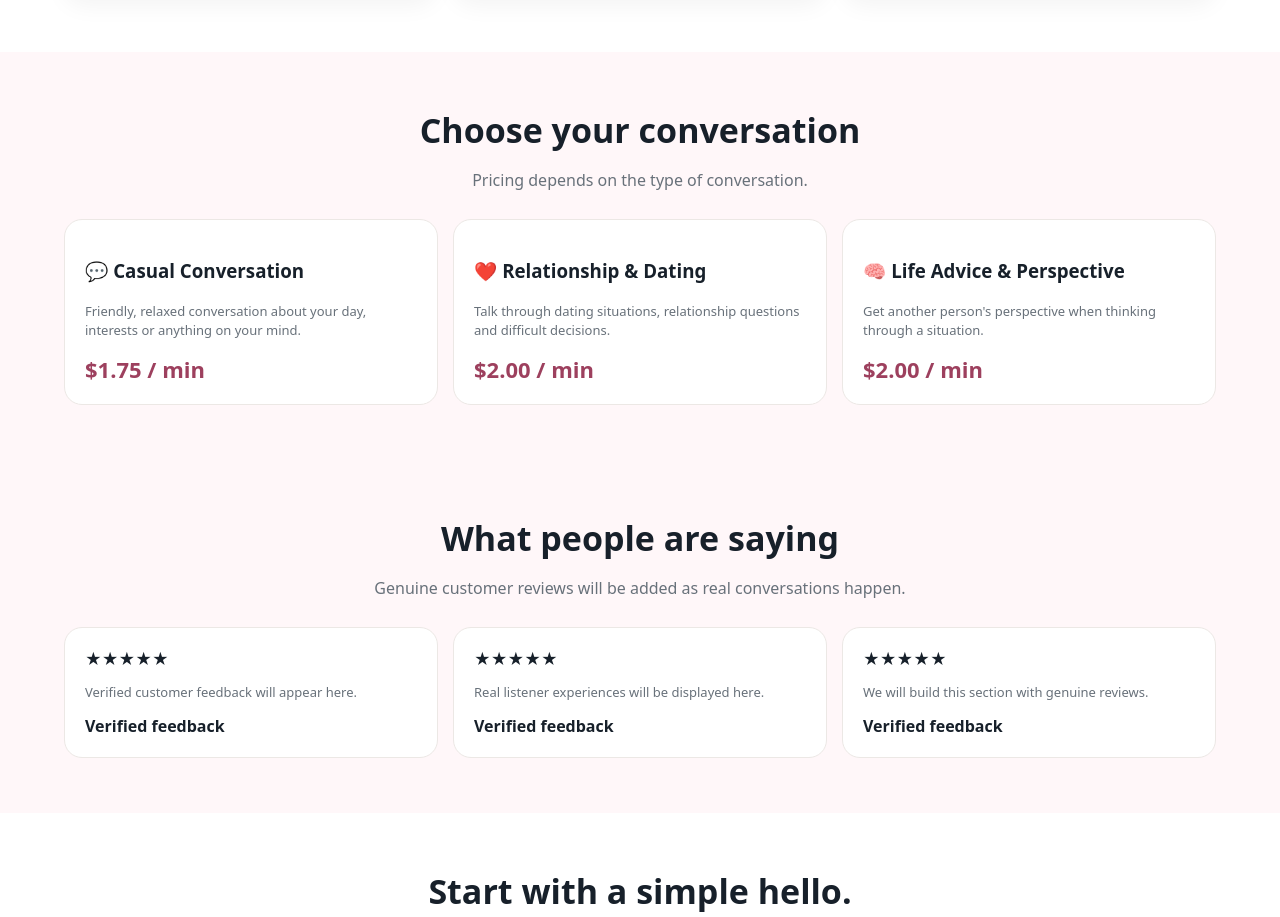
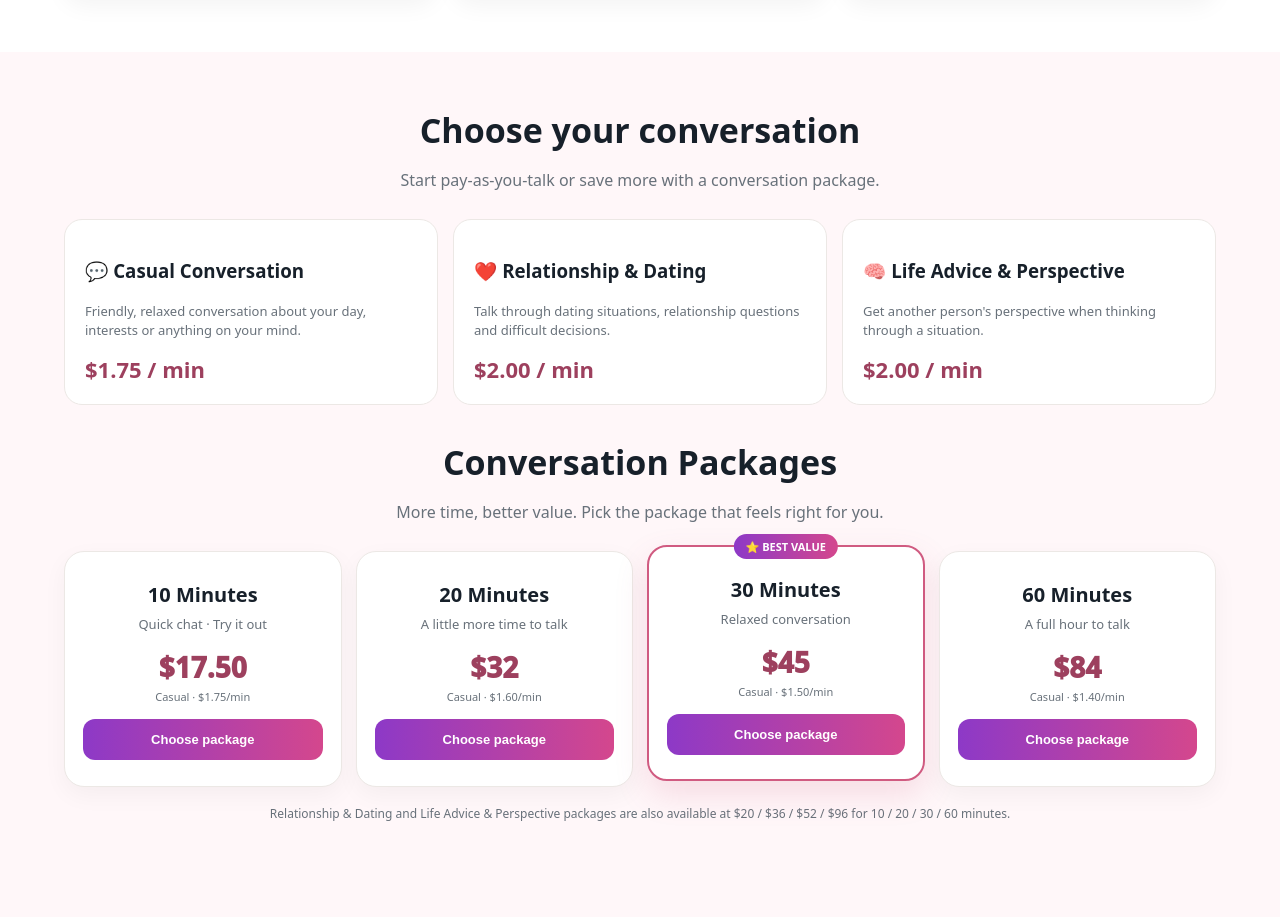
Before and after one commit to saurabh121121-cell/Talknme, a plain HTML site: page index.html in a window 1280 px wide. Shown: the part 1883-2800 px from the top of the page. Drawn offline with Linux system fonts and the light colour scheme.

Commit message:
Add attractive conversation packages to pricing section

```diff
--- a/index.html
+++ b/index.html
@@ -17,118 +17,37 @@ section{padding:55px 5%;max-width:1300px;margin:auto}h2{font-size:34px;margin:0
 .tags b{font-size:11px;background:#f4f2f0;color:#626a71;border-radius:20px;padding:6px 9px}.row{display:flex;justify-content:space-between;align-items:center}em{font-style:normal;color:#9d405e;font-size:12px}
 .card button{width:100%;margin-top:12px}.pricing,.reviews{background:var(--soft)}.grid{display:grid;grid-template-columns:repeat(3,1fr);gap:15px}
 .box{background:#fff;border:1px solid var(--line);border-radius:18px;padding:20px}.box p{color:var(--muted);font-size:13px;line-height:1.5}.price{font-size:22px;font-weight:900;color:#9d405e}.center{text-align:center}
+.packages{margin-top:34px}.package-grid{display:grid;grid-template-columns:repeat(4,1fr);gap:14px;align-items:stretch}.package{position:relative;background:#fff;border:1px solid var(--line);border-radius:20px;padding:24px 18px;text-align:center;box-shadow:0 8px 25px #0000000b}.package.featured{border:2px solid #d05b81;transform:translateY(-6px);box-shadow:0 14px 32px #c85b7a2b}.badge{position:absolute;top:-13px;left:50%;transform:translateX(-50%);background:linear-gradient(90deg,#8d39c7,#d4478d);color:#fff;border-radius:20px;padding:5px 12px;font-size:11px;font-weight:900;white-space:nowrap}.package h3{margin:5px 0 7px;font-size:20px}.package .mins{font-size:13px;color:var(--muted);margin-bottom:15px}.package .pkg-price{font-size:28px;font-weight:950;color:#9d405e}.package .per{font-size:11px;color:var(--muted);margin:3px 0 15px}.package button{width:100%;font-size:13px}.package-note{font-size:12px;color:var(--muted);text-align:center;margin:18px 0 0}.type-note{margin-top:25px;text-align:center;color:var(--muted);font-size:12px}
 .footer{padding:25px 5%;border-top:1px solid var(--line);display:flex;justify-content:space-between;color:#777;font-size:12px}
 .modal{display:none;position:fixed;inset:0;background:#0008;align-items:center;justify-content:center;z-index:10;padding:20px}
 .modalbox{background:#fff;padding:25px;border-radius:20px;max-width:400px;width:100%;box-shadow:0 20px 60px #0004}
 .modalbox input{width:100%;padding:14px;border:1px solid #ddd;border-radius:10px;margin:12px 0;font-size:16px}.status{display:none;margin-top:12px;color:#68717a;font-size:13px}
+@media(max-width:950px){.package-grid{grid-template-columns:repeat(2,1fr)}}
 @media(max-width:850px){.hero-in{grid-template-columns:1fr}.hero-img{height:330px}.profiles,.grid{grid-template-columns:1fr 1fr}}
-@media(max-width:560px){nav a{display:none}.profiles,.grid{grid-template-columns:1fr}.hero-img{height:300px}.trust{flex-direction:column;gap:7px}.actions{flex-wrap:wrap}}
+@media(max-width:560px){nav a{display:none}.profiles,.grid,.package-grid{grid-template-columns:1fr}.hero-img{height:300px}.trust{flex-direction:column;gap:7px}.actions{flex-wrap:wrap}.package.featured{transform:none}}
 </style></head><body>
-
 <nav><div class="logo">TalkN<span>Me</span></div><div><a href="#people">Listeners</a><a href="#pricing">Pricing</a><a href="#how">How it works</a><a href="#reviews">Reviews</a><button class="dark" onclick="openModal()">Sign in</button></div></nav>
-
-<header class="hero"><div class="hero-in"><div>
-<span class="pill">PRIVATE • HUMAN • PAY AS YOU TALK</span>
-<h1>Real Conversations.<br><span>Real Connections.</span></h1>
-<p>Talk to friendly listeners who care. Relationship advice, something on your mind, a difficult day, a different perspective — or simply a friendly conversation.</p>
-<div class="actions"><button onclick="document.getElementById('people').scrollIntoView()">Explore listeners →</button><button class="dark" onclick="document.getElementById('how').scrollIntoView()">How it works</button></div>
-<div class="trust"><span>✓ Safe & Secure</span><span>✓ Human listeners</span><span>✓ Available anytime</span></div>
-</div>
-<img class="hero-img" src="https://images.unsplash.com/photo-1524504388940-b1c1722653e1?auto=format&fit=crop&w=1000&q=85" alt="Person talking on the phone">
-</div></header>
-
+<header class="hero"><div class="hero-in"><div><span class="pill">PRIVATE • HUMAN • PAY AS YOU TALK</span><h1>Real Conversations.<br><span>Real Connections.</span></h1><p>Talk to friendly listeners who care. Relationship advice, something on your mind, a difficult day, a different perspective — or simply a friendly conversation.</p><div class="actions"><button onclick="document.getElementById('people').scrollIntoView()">Explore listeners →</button><button class="dark" onclick="document.getElementById('how').scrollIntoView()">How it works</button></div><div class="trust"><span>✓ Safe & Secure</span><span>✓ Human listeners</span><span>✓ Available anytime</span></div></div><img class="hero-img" src="https://images.unsplash.com/photo-1524504388940-b1c1722653e1?auto=format&fit=crop&w=1000&q=85" alt="Person talking on the phone"></div></header>
 <section id="people"><h2>Meet our listeners</h2><p class="lead">Choose someone based on personality, interests, conversation style and availability.</p><div class="profiles">
-
 <article class="card"><img src="https://images.unsplash.com/photo-1494790108377-be9c29b29330?auto=format&fit=crop&w=1200&q=92" alt="Sarah"><div class="body"><div class="name">Sarah <span>● AVAILABLE</span></div><p>Warm, empathetic and easy to open up to.</p><div class="tags"><b>Relationships</b><b>Dating</b></div><div class="row"><strong>$2.00/min</strong><em>★ 4.9</em></div><button onclick="openModal()">Talk to Sarah</button></div></article>
-
 <article class="card"><img src="https://images.unsplash.com/photo-1534528741775-53994a69daeb?auto=format&fit=crop&w=1200&q=92" alt="Maya"><div class="body"><div class="name">Maya <span>● AVAILABLE</span></div><p>Fun, upbeat and great for a relaxed conversation.</p><div class="tags"><b>Friendly talk</b><b>Life</b></div><div class="row"><strong>$1.75/min</strong><em>★ 4.8</em></div><button onclick="openModal()">Talk to Maya</button></div></article>
-
 <article class="card"><img src="https://images.unsplash.com/photo-1517841905240-472988babdf9?auto=format&fit=crop&w=1200&q=92" alt="Emma"><div class="body"><div class="name">Emma <span>● AVAILABLE</span></div><p>Calm, caring and especially good for late-night talks.</p><div class="tags"><b>Just talk</b><b>Late night</b></div><div class="row"><strong>$2.25/min</strong><em>★ 5.0</em></div><button onclick="openModal()">Talk to Emma</button></div></article>
-
 <article class="card"><img src="https://images.unsplash.com/photo-1494790108377-be9c29b29330?auto=format&fit=crop&w=1200&q=92" alt="Ava"><div class="body"><div class="name">Ava <span>● AVAILABLE</span></div><p>Confident, thoughtful and good at offering another perspective.</p><div class="tags"><b>Advice</b><b>Perspective</b></div><div class="row"><strong>$2.50/min</strong><em>★ 4.9</em></div><button onclick="openModal()">Talk to Ava</button></div></article>
-
 <article class="card"><img src="https://images.unsplash.com/photo-1500648767791-00dcc994a43e?auto=format&fit=crop&w=1200&q=92" alt="Daniel"><div class="body"><div class="name">Daniel <span>● AVAILABLE</span></div><p>Calm, thoughtful and a good listener when you need perspective.</p><div class="tags"><b>Life advice</b><b>Perspective</b></div><div class="row"><strong>$2.00/min</strong><em>★ 4.9</em></div><button onclick="openModal()">Talk to Daniel</button></div></article>
-
 <article class="card"><img src="https://images.unsplash.com/photo-1506794778202-cad84cf45f1d?auto=format&fit=crop&w=1200&q=92" alt="Chris"><div class="body"><div class="name">Chris <span>● AVAILABLE</span></div><p>Easygoing, friendly and great for casual conversation.</p><div class="tags"><b>Friendly talk</b><b>Travel</b></div><div class="row"><strong>$1.75/min</strong><em>★ 4.8</em></div><button onclick="openModal()">Talk to Chris</button></div></article>
-
 </div></section>
-
-<section class="pricing" id="pricing">
-<div class="center"><h2>Choose your conversation</h2><p class="lead">Pricing depends on the type of conversation.</p></div>
-<div class="grid">
-<div class="box"><h3>💬 Casual Conversation</h3><p>Friendly, relaxed conversation about your day, interests or anything on your mind.</p><div class="price">$1.75 / min</div></div>
-<div class="box"><h3>❤️ Relationship & Dating</h3><p>Talk through dating situations, relationship questions and difficult decisions.</p><div class="price">$2.00 / min</div></div>
-<div class="box"><h3>🧠 Life Advice & Perspective</h3><p>Get another person's perspective when thinking through a situation.</p><div class="price">$2.00 / min</div></div>
-</div></section>
-
-<section class="reviews" id="reviews">
-<div class="center"><h2>What people are saying</h2><p class="lead">Genuine customer reviews will be added as real conversations happen.</p></div>
-<div class="grid">
-<div class="box">★★★★★<p>Verified customer feedback will appear here.</p><b>Verified feedback</b></div>
-<div class="box">★★★★★<p>Real listener experiences will be displayed here.</p><b>Verified feedback</b></div>
-<div class="box">★★★★★<p>We will build this section with genuine reviews.</p><b>Verified feedback</b></div>
-</div></section>
-
-<section id="how">
-<div class="center"><h2>Start with a simple hello.</h2><p class="lead">Choose someone, start talking and pay by the minute.</p></div>
-<div class="grid">
-<div class="box"><h3>1. Choose someone</h3><p>Browse profiles, personalities, interests and availability.</p></div>
-<div class="box"><h3>2. Start talking</h3><p>Enter your email and continue to the secure call.</p></div>
-<div class="box"><h3>3. Pay as you talk</h3><p>No subscription. Pay based on time used.</p></div>
-</div></section>
-
+<section class="pricing" id="pricing"><div class="center"><h2>Choose your conversation</h2><p class="lead">Start pay-as-you-talk or save more with a conversation package.</p></div>
+<div class="grid"><div class="box"><h3>💬 Casual Conversation</h3><p>Friendly, relaxed conversation about your day, interests or anything on your mind.</p><div class="price">$1.75 / min</div></div><div class="box"><h3>❤️ Relationship & Dating</h3><p>Talk through dating situations, relationship questions and difficult decisions.</p><div class="price">$2.00 / min</div></div><div class="box"><h3>🧠 Life Advice & Perspective</h3><p>Get another person's perspective when thinking through a situation.</p><div class="price">$2.00 / min</div></div></div>
+<div class="packages"><div class="center"><h2>Conversation Packages</h2><p class="lead">More time, better value. Pick the package that feels right for you.</p></div><div class="package-grid">
+<div class="package"><h3>10 Minutes</h3><div class="mins">Quick chat · Try it out</div><div class="pkg-price">$17.50</div><div class="per">Casual · $1.75/min</div><button onclick="openModal()">Choose package</button></div>
+<div class="package"><h3>20 Minutes</h3><div class="mins">A little more time to talk</div><div class="pkg-price">$32</div><div class="per">Casual · $1.60/min</div><button onclick="openModal()">Choose package</button></div>
+<div class="package featured"><span class="badge">⭐ BEST VALUE</span><h3>30 Minutes</h3><div class="mins">Relaxed conversation</div><div class="pkg-price">$45</div><div class="per">Casual · $1.50/min</div><button onclick="openModal()">Choose package</button></div>
+<div class="package"><h3>60 Minutes</h3><div class="mins">A full hour to talk</div><div class="pkg-price">$84</div><div class="per">Casual · $1.40/min</div><button onclick="openModal()">Choose package</button></div>
+</div><p class="package-note">Relationship & Dating and Life Advice & Perspective packages are also available at $20 / $36 / $52 / $96 for 10 / 20 / 30 / 60 minutes.</p></div>
+</section>
+<section class="reviews" id="reviews"><div class="center"><h2>What people are saying</h2><p class="lead">Genuine customer reviews will be added as real conversations happen.</p></div><div class="grid"><div class="box">★★★★★<p>Verified customer feedback will appear here.</p><b>Verified feedback</b></div><div class="box">★★★★★<p>Real listener experiences will be displayed here.</p><b>Verified feedback</b></div><div class="box">★★★★★<p>We will build this section with genuine reviews.</p><b>Verified feedback</b></div></div></section>
+<section id="how"><div class="center"><h2>Start with a simple hello.</h2><p class="lead">Choose someone, start talking and pay by the minute.</p></div><div class="grid"><div class="box"><h3>1. Choose someone</h3><p>Browse profiles, personalities, interests and availability.</p></div><div class="box"><h3>2. Start talking</h3><p>Enter your email and continue to the secure call.</p></div><div class="box"><h3>3. Pay as you talk</h3><p>No subscription. Pay based on time used.</p></div></div></section>
 <footer class="footer"><span>© 2026 TalkNMe</span><span>Terms · Privacy · Safety · Refunds · Contact</span></footer>
-
-<div class="modal" id="modal"><div class="modalbox">
-<button style="float:right;background:none;color:#17202a;font-size:22px;padding:0" onclick="closeModal()">×</button>
-<h3>Start your TalkNMe call</h3>
-<p style="color:#68717a">Enter your email to continue to the secure TalkNMe call.</p>
-<input id="email" type="email" autocomplete="email" placeholder="you@example.com">
-<button id="continueBtn" style="width:100%" onclick="startCall()">Continue to call</button>
-<div class="status" id="status">Opening your secure call…</div>
-</div></div>
-
-<script>
-const DAILY_ROOM='https://talknme.daily.co/Talknme';
-
-function openModal(){
-document.getElementById('modal').style.display='flex';
-setTimeout(()=>document.getElementById('email').focus(),50)
-}
-
-function closeModal(){
-document.getElementById('modal').style.display='none'
-}
-
-function startCall(){
-const input=document.getElementById('email');
-const email=input.value.trim();
-
-if(!email||!input.checkValidity()){
-input.focus();
-input.reportValidity();
-return
-}
-
-localStorage.setItem('talknme_email',email);
-
-document.getElementById('continueBtn').disabled=true;
-document.getElementById('continueBtn').textContent='Opening call…';
-document.getElementById('status').style.display='block';
-
-setTimeout(()=>{
-window.location.href=DAILY_ROOM
-},250)
-}
-
-window.addEventListener('click',e=>{
-if(e.target.id==='modal')closeModal()
-});
-
-window.addEventListener('DOMContentLoaded',()=>{
-const saved=localStorage.getItem('talknme_email');
-if(saved)document.getElementById('email').value=saved
-});
-</script>
-
+<div class="modal" id="modal"><div class="modalbox"><button style="float:right;background:none;color:#17202a;font-size:22px;padding:0" onclick="closeModal()">×</button><h3>Start your TalkNMe call</h3><p style="color:#68717a">Enter your email to continue to the secure TalkNMe call.</p><input id="email" type="email" autocomplete="email" placeholder="you@example.com"><button id="continueBtn" style="width:100%" onclick="startCall()">Continue to call</button><div class="status" id="status">Opening your secure call…</div></div></div>
+<script>const DAILY_ROOM='https://talknme.daily.co/Talknme';function openModal(){document.getElementById('modal').style.display='flex';setTimeout(()=>document.getElementById('email').focus(),50)}function closeModal(){document.getElementById('modal').style.display='none'}function startCall(){const input=document.getElementById('email');const email=input.value.trim();if(!email||!input.checkValidity()){input.focus();input.reportValidity();return}localStorage.setItem('talknme_email',email);document.getElementById('continueBtn').disabled=true;document.getElementById('continueBtn').textContent='Opening call…';document.getElementById('status').style.display='block';setTimeout(()=>{window.location.href=DAILY_ROOM},250)}window.addEventListener('click',e=>{if(e.target.id==='modal')closeModal()});window.addEventListener('DOMContentLoaded',()=>{const saved=localStorage.getItem('talknme_email');if(saved)document.getElementById('email').value=saved});</script>
 </body></html>
```
